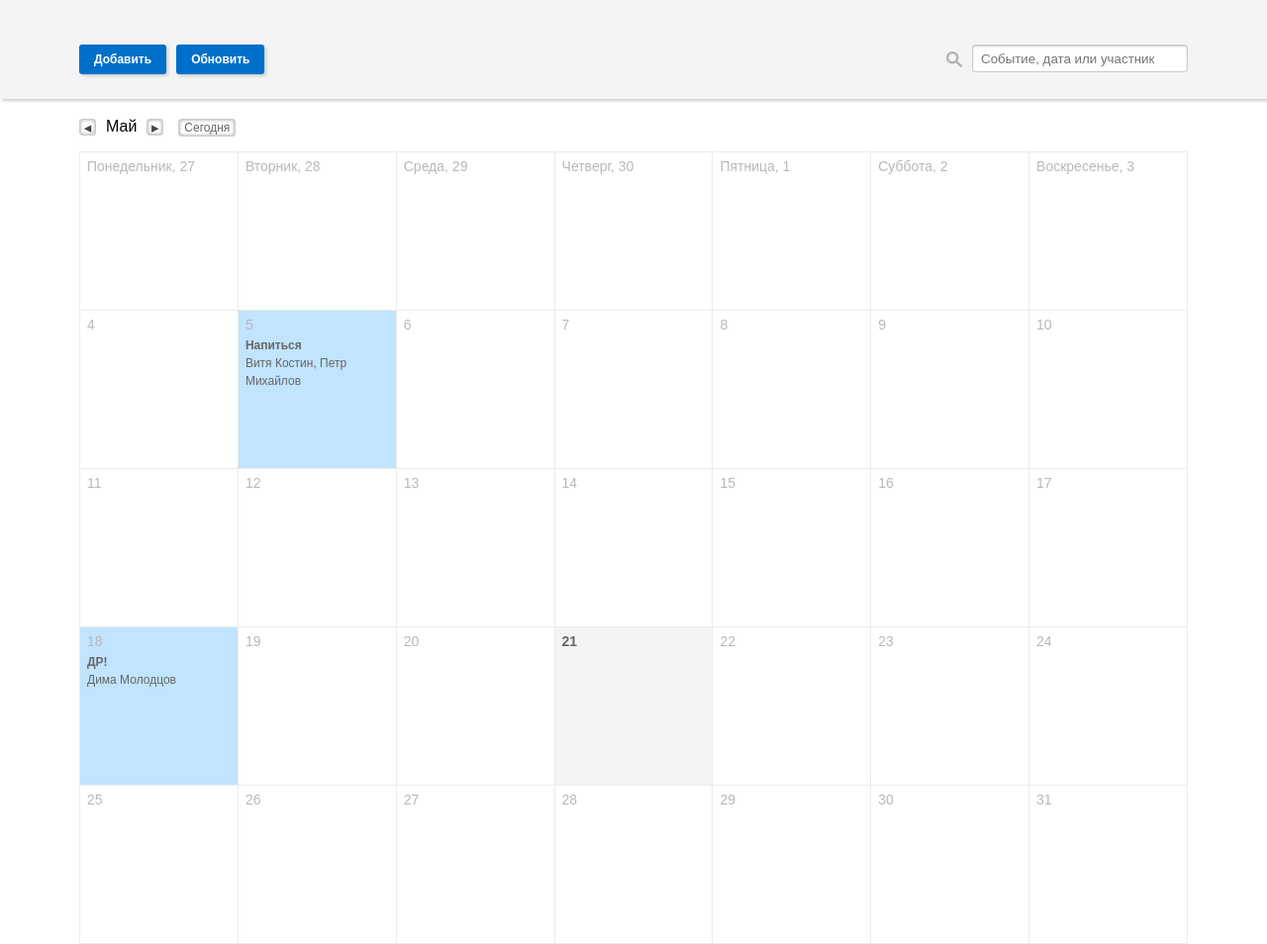
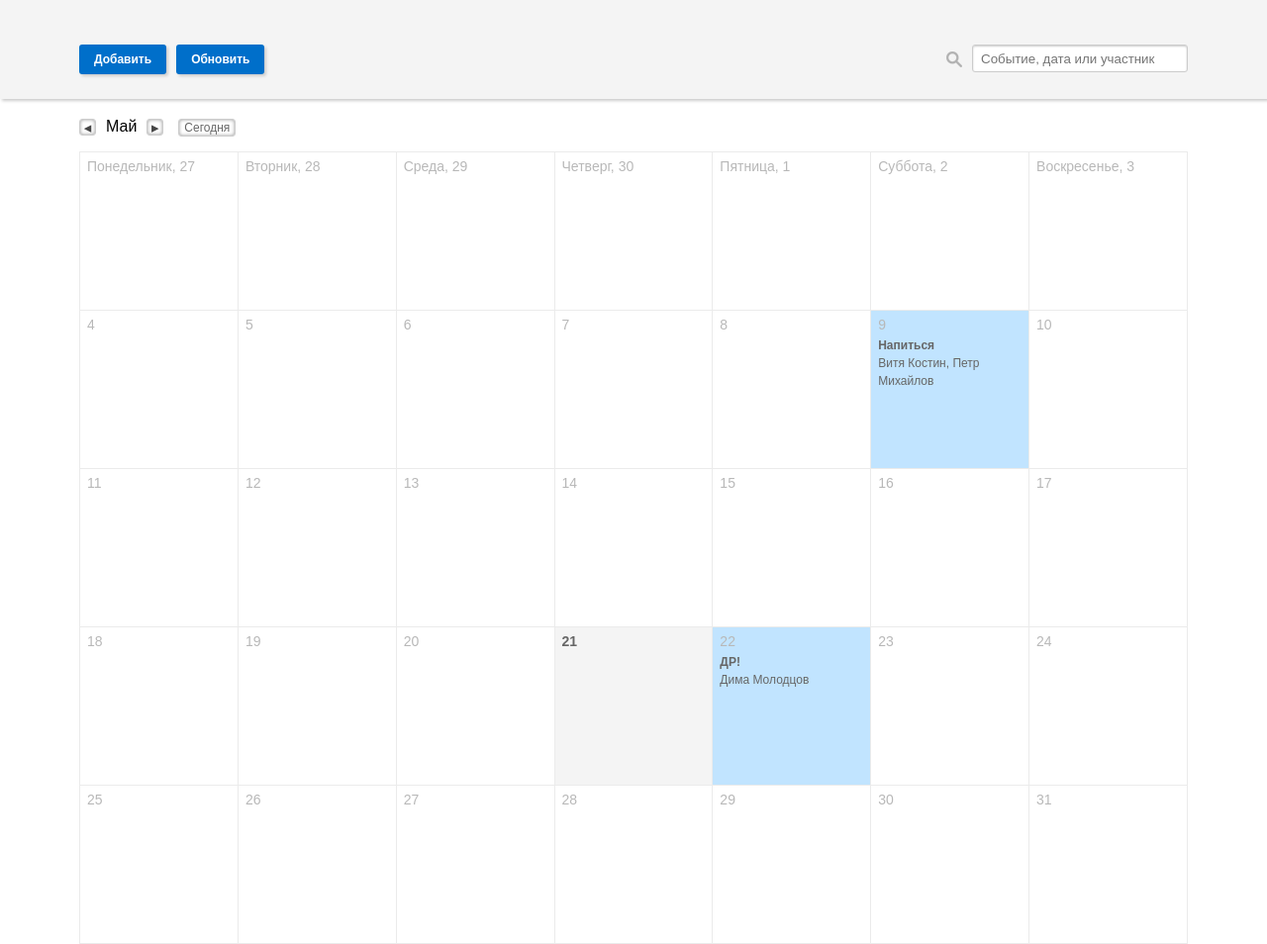
Before and after one commit to vorobyjko/Calendar, a plain HTML site: page index.html in a window 1280 px wide. Shown: the whole page at 99% size. Drawn offline with Linux system fonts and the light colour scheme.

Commit message:
changes in setEvents

```diff
--- a/index.html
+++ b/index.html
@@ -29,6 +29,6 @@
 			</div>
 		</div>
 	</div>
-	<script src="js/scripts.min.js"></script>
+	<script src="js/scripts.js"></script>
 </body>
 </html>
--- a/js/scripts.js
+++ b/js/scripts.js
@@ -158,8 +158,8 @@ var calendar = function () {
 
 		//set events
 		if(DATE.getMonth() === currentMonth) {
-			setEvents( { num : 9, eventTitle : "Напиться", eventDescription : "Витя Костин, Петр Михайлов" },
-					   { num : 22, eventTitle : "ДР!", eventDescription : "Дима Молодцов" });
+			setEvents( { date : "9.05.2015", eventTitle : "Напиться", eventDescription : "Витя Костин, Петр Михайлов" },
+					   { date : "22.05.2015", eventTitle : "ДР!", eventDescription : "Дима Молодцов" });
 		}
 	};
 
@@ -186,16 +186,15 @@ var calendar = function () {
 		var eventTemplate = "<p id='eventTitle'></p><p id='eventDescription'></p>";
 
 		for (var i = 0; i < arguments.length; i++) {
-			var td = document.getElementById(arguments[i].num);
+			var num = parseInt(arguments[i].date.split(".")[0]) + 4;
+
+			var td = document.getElementById(num);
 			 	td.className += "addedEvent";
 			 	td.innerHTML += eventTemplate;
 			 	td.querySelector("#eventTitle").innerHTML += arguments[i].eventTitle;
 			 	td.lastChild.innerHTML += arguments[i].eventDescription;
 		}
 	}
-
-	renderCal();
-	initBtnListeners();
 
 	window.addEventListener('resize', function(event){
   		var td = tableEl.querySelectorAll("td");
@@ -205,6 +204,8 @@ var calendar = function () {
   		};
   	});
 
+	renderCal();
+	initBtnListeners();
 };
 
 
```
Also changed, not shown: js/scripts.min.js.
